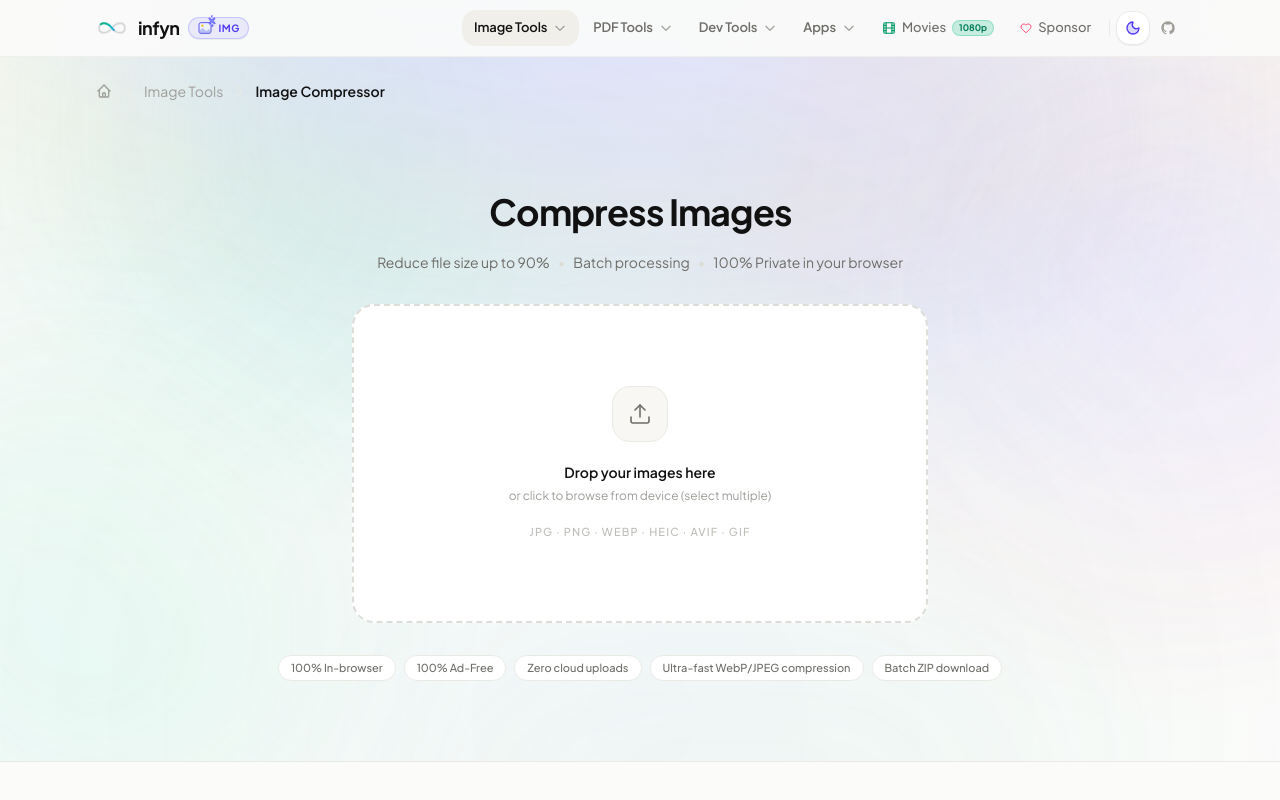
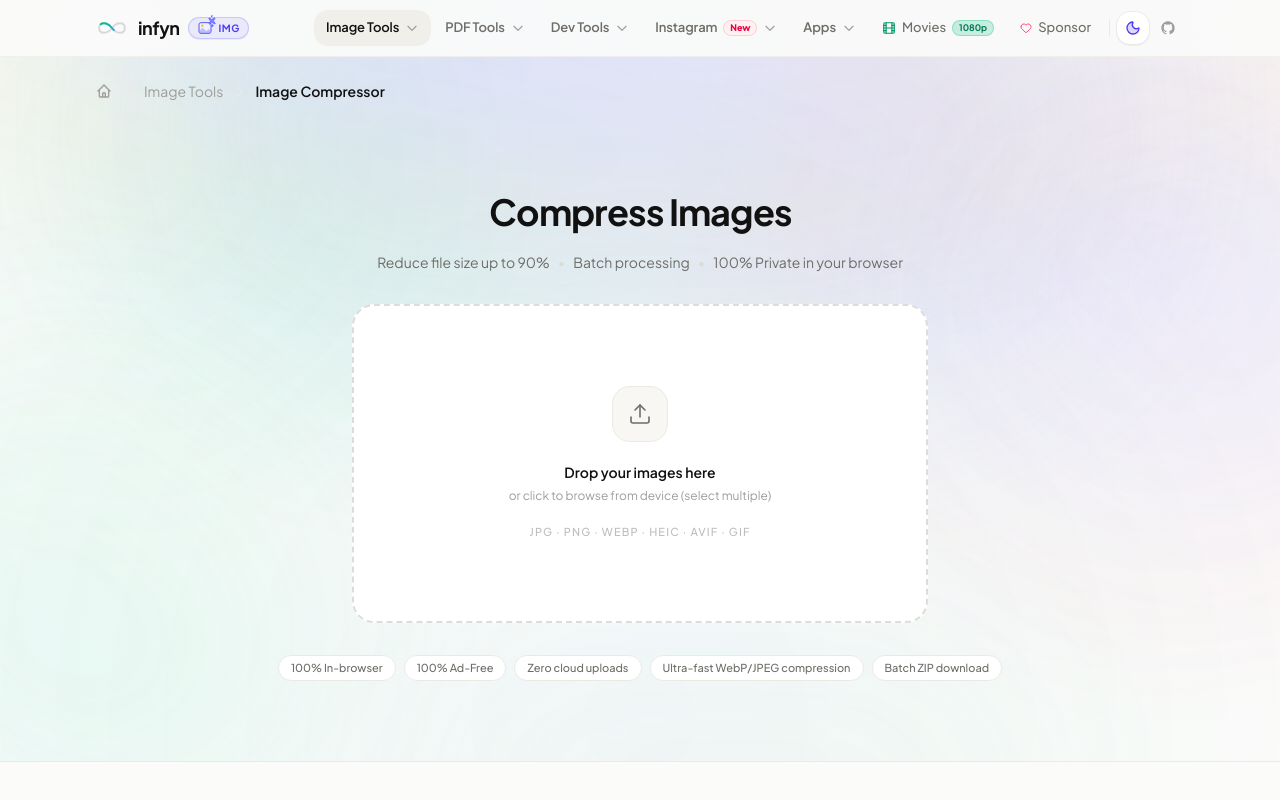
Before and after one commit to imvicky69/infyn, a Next.js app: page /image/compressor in a window 1280 px wide. Shown: the top 800 px of the page. Built offline with nearby package versions, Linux system fonts and the light colour scheme.

Commit message:
feat(navbar): add dedicated Instagram dropdown, dynamic route icon, and mobile drawer category

```diff
--- a/src/components/navbar.tsx
+++ b/src/components/navbar.tsx
@@ -31,6 +31,7 @@ import {
   ChevronDown,
   ArrowRight,
   Smile,
+  Video,
 } from "lucide-react";
 import { ThemeToggle } from "@/components/theme-toggle";
 import { AnimatedLogo } from "@/components/animatedLogo";
@@ -47,6 +48,24 @@ function GithubIcon({ className = "h-4 w-4" }: { className?: string }) {
   );
 }
 
+function InstagramIcon({ className = "h-4 w-4" }: { className?: string }) {
+  return (
+    <svg
+      className={className}
+      viewBox="0 0 24 24"
+      fill="none"
+      stroke="currentColor"
+      strokeWidth="2"
+      strokeLinecap="round"
+      strokeLinejoin="round"
+    >
+      <rect x="2" y="2" width="20" height="20" rx="5" ry="5" />
+      <path d="M16 11.37A4 4 0 1 1 12.63 8 4 4 0 0 1 16 11.37z" />
+      <line x1="17.5" y1="6.5" x2="17.51" y2="6.5" />
+    </svg>
+  );
+}
+
 interface NavTool {
   name: string;
   href: string;
@@ -180,6 +199,30 @@ const DEV_TOOLS_NAV: NavTool[] = [
   },
 ];
 
+const INSTAGRAM_NAV: NavTool[] = [
+  {
+    name: "Instagram Hub",
+    href: "/instagram",
+    badge: "Suite",
+    desc: "All Instagram tools, reels & profile DP",
+    icon: <InstagramIcon className="h-4 w-4 text-rose-600 dark:text-rose-400" />,
+  },
+  {
+    name: "Reel Downloader",
+    href: "/instagram/reel-downloader",
+    badge: "HD MP4",
+    desc: "Download Reels, Videos & Audio in browser",
+    icon: <Video className="h-4 w-4 text-rose-600 dark:text-rose-400" />,
+  },
+  {
+    name: "Profile DP Downloader",
+    href: "/instagram/profile-downloader",
+    badge: "HD DP",
+    desc: "Download full-size profile pictures via HTML query",
+    icon: <Images className="h-4 w-4 text-purple-600 dark:text-purple-400" />,
+  },
+];
+
 const APPS_NAV: NavTool[] = [
   {
     name: "Infyn DL",
@@ -191,16 +234,9 @@ const APPS_NAV: NavTool[] = [
   {
     name: "Instagram Tools",
     href: "/instagram",
-    badge: "Hub",
+    badge: "New",
     desc: "Reels & full-size profile picture downloader",
-    icon: <Film className="h-4 w-4" />,
-  },
-  {
-    name: "Instagram Profile DP",
-    href: "/instagram/profile-downloader",
-    badge: "New",
-    desc: "Download full-size Instagram profile photos in HD",
-    icon: <Images className="h-4 w-4" />,
+    icon: <InstagramIcon className="h-4 w-4 text-rose-600 dark:text-rose-400" />,
   },
   {
     name: "Smiley PDF",
@@ -269,6 +305,19 @@ const MOBILE_NAV_ITEMS: MobileNavItem[] = [
     badgeClass:
       "bg-amber-50 dark:bg-amber-950/50 text-amber-700 dark:text-amber-300 border-amber-200/80 dark:border-amber-800/60",
     tools: DEV_TOOLS_NAV,
+  },
+  {
+    id: "instagram",
+    name: "Instagram Tools",
+    href: "/instagram",
+    subtitle: "2 tools · Reel downloader & profile DP viewer",
+    icon: <InstagramIcon className="h-4 w-4" />,
+    iconBoxClass:
+      "bg-rose-50 dark:bg-rose-950/50 border border-rose-200/70 dark:border-rose-800/50 text-rose-600 dark:text-rose-400",
+    badge: "New",
+    badgeClass:
+      "bg-rose-50 dark:bg-rose-950/50 text-rose-700 dark:text-rose-300 border-rose-200/80 dark:border-rose-800/60",
+    tools: INSTAGRAM_NAV,
   },
   {
     id: "apps",
@@ -667,7 +716,29 @@ function ContributingNavIcon() {
   );
 }
 
+function InstagramNavIcon() {
+  return (
+    <motion.div
+      key="route-icon-instagram"
+      initial={{ scale: 0.6, opacity: 0, x: -4 }}
+      animate={{ scale: 1, opacity: 1, x: 0 }}
+      exit={{ scale: 0.6, opacity: 0, x: -4 }}
+      transition={{ duration: 0.22, ease: "easeOut" }}
+      className="flex items-center gap-1.5 px-2 py-0.5 rounded-full bg-rose-500/10 dark:bg-rose-400/10 border border-rose-500/25 text-rose-600 dark:text-rose-400 shadow-2xs select-none"
+      title="Instagram Tools"
+    >
+      <div className="relative h-4 w-4 flex items-center justify-center shrink-0">
+        <InstagramIcon className="h-3.5 w-3.5" />
+      </div>
+      <span className="text-[10px] font-bold tracking-wider">INSTA</span>
+    </motion.div>
+  );
+}
+
 function DynamicRouteIcon({ pathname }: { pathname: string }) {
+  if (pathname.startsWith("/instagram")) {
+    return <InstagramNavIcon />;
+  }
   if (pathname.startsWith("/movies")) {
     return <MoviePopcornIcon />;
   }
@@ -702,6 +773,7 @@ export function Navbar() {
   const [imageDropdownOpen, setImageDropdownOpen] = useState(false);
   const [pdfDropdownOpen, setPdfDropdownOpen] = useState(false);
   const [devDropdownOpen, setDevDropdownOpen] = useState(false);
+  const [instagramDropdownOpen, setInstagramDropdownOpen] = useState(false);
   const [appsDropdownOpen, setAppsDropdownOpen] = useState(false);
   const [mobileMenuOpen, setMobileMenuOpen] = useState(false);
   const [expandedCategory, setExpandedCategory] = useState<string | null>(null);
@@ -712,6 +784,7 @@ export function Navbar() {
     setImageDropdownOpen(false);
     setPdfDropdownOpen(false);
     setDevDropdownOpen(false);
+    setInstagramDropdownOpen(false);
     setAppsDropdownOpen(false);
     setExpandedCategory(null);
   }, [pathname]);
@@ -757,6 +830,7 @@ export function Navbar() {
     if (dropdownTimeoutRef.current) clearTimeout(dropdownTimeoutRef.current);
     setPdfDropdownOpen(false);
     setDevDropdownOpen(false);
+    setInstagramDropdownOpen(false);
     setAppsDropdownOpen(false);
     setImageDropdownOpen(true);
   };
@@ -765,6 +839,7 @@ export function Navbar() {
     if (dropdownTimeoutRef.current) clearTimeout(dropdownTimeoutRef.current);
     setImageDropdownOpen(false);
     setDevDropdownOpen(false);
+    setInstagramDropdownOpen(false);
     setAppsDropdownOpen(false);
     setPdfDropdownOpen(true);
   };
@@ -773,8 +848,18 @@ export function Navbar() {
     if (dropdownTimeoutRef.current) clearTimeout(dropdownTimeoutRef.current);
     setImageDropdownOpen(false);
     setPdfDropdownOpen(false);
+    setInstagramDropdownOpen(false);
     setAppsDropdownOpen(false);
     setDevDropdownOpen(true);
+  };
+
+  const handleInstagramMouseEnter = () => {
+    if (dropdownTimeoutRef.current) clearTimeout(dropdownTimeoutRef.current);
+    setImageDropdownOpen(false);
+    setPdfDropdownOpen(false);
+    setDevDropdownOpen(false);
+    setAppsDropdownOpen(false);
+    setInstagramDropdownOpen(true);
   };
 
   const handleAppsMouseEnter = () => {
@@ -782,6 +867,7 @@ export function Navbar() {
     setImageDropdownOpen(false);
     setPdfDropdownOpen(false);
     setDevDropdownOpen(false);
+    setInstagramDropdownOpen(false);
     setAppsDropdownOpen(true);
   };
 
@@ -790,6 +876,7 @@ export function Navbar() {
       setImageDropdownOpen(false);
       setPdfDropdownOpen(false);
       setDevDropdownOpen(false);
+      setInstagramDropdownOpen(false);
       setAppsDropdownOpen(false);
     }, 180);
   };
@@ -1064,6 +1151,98 @@ export function Navbar() {
                             key={tool.href}
                             href={tool.href}
                             onClick={() => setDevDropdownOpen(false)}
+                            className={`group/item flex items-center gap-3 p-2.5 rounded-xl transition-colors ${
+                              isActive ? "bg-[#F5F4EE]" : "hover:bg-[#F8F8F6]"
+                            }`}
+                          >
+                            <div className="h-8 w-8 rounded-lg bg-[#FBFBFA] border border-[#EAEAE5] flex items-center justify-center text-[#111111] shrink-0">
+                              {tool.icon}
+                            </div>
+                            <div className="min-w-0 flex-1">
+                              <div className="flex items-center justify-between gap-2">
+                                <span className="font-semibold text-[13px] text-[#111111] truncate tracking-[-0.01em]">
+                                  {tool.name}
+                                </span>
+                                {tool.badge && (
+                                  <span className="text-[9px] font-bold px-1.5 py-0.5 rounded-full bg-[#F5F4EE] text-[#6E6D68] border border-[#EAEAE5] shrink-0">
+                                    {tool.badge}
+                                  </span>
+                                )}
+                              </div>
+                              <p className="text-[11px] text-[#9E9D98] truncate mt-0.5">{tool.desc}</p>
+                            </div>
+                          </Link>
+                        );
+                      })}
+                    </div>
+                  </motion.div>
+                )}
+              </AnimatePresence>
+            </div>
+
+            {/* Instagram dropdown */}
+            <div
+              className="relative"
+              onMouseEnter={handleInstagramMouseEnter}
+              onMouseLeave={handleMouseLeave}
+            >
+              <Link
+                href="/instagram"
+                onClick={() => setInstagramDropdownOpen(false)}
+                className={`inline-flex items-center gap-1.5 px-3 py-2 rounded-xl text-[13px] font-semibold transition-all cursor-pointer tracking-[-0.01em] ${
+                  instagramDropdownOpen || pathname.startsWith("/instagram")
+                    ? "bg-[#F0EFEA] text-[#111111]"
+                    : "text-[#6E6D68] hover:text-[#111111] hover:bg-[#F5F4EE]"
+                }`}
+              >
+                <span>Instagram</span>
+                <span className="text-[9px] font-extrabold px-1.5 py-0.2 rounded-full bg-rose-50 dark:bg-rose-950/60 text-rose-600 dark:text-rose-400 border border-rose-200 dark:border-rose-800/60">
+                  New
+                </span>
+                <motion.svg
+                  animate={{ rotate: instagramDropdownOpen ? 180 : 0 }}
+                  transition={{ duration: 0.18, ease: "easeInOut" }}
+                  className="h-3.5 w-3.5 text-[#9E9D98]"
+                  fill="none"
+                  stroke="currentColor"
+                  strokeWidth="2"
+                  viewBox="0 0 24 24"
+                >
+                  <path strokeLinecap="round" strokeLinejoin="round" d="M19 9l-7 7-7-7" />
+                </motion.svg>
+              </Link>
+
+              {/* Instagram Dropdown */}
+              <AnimatePresence>
+                {instagramDropdownOpen && (
+                  <motion.div
+                    initial={{ opacity: 0, y: 8, scale: 0.97 }}
+                    animate={{ opacity: 1, y: 0, scale: 1 }}
+                    exit={{ opacity: 0, y: 8, scale: 0.97 }}
+                    transition={{ duration: 0.15, ease: [0.22, 1, 0.36, 1] }}
+                    className="absolute top-full left-0 mt-2 w-[320px] rounded-2xl bg-white/98 backdrop-blur-2xl border border-[#EAEAE5] shadow-[0_8px_32px_rgba(0,0,0,0.08),0_2px_8px_rgba(0,0,0,0.04)] p-2 z-50"
+                  >
+                    <div className="px-3 py-2 flex items-center justify-between border-b border-[#F5F4EE] mb-1">
+                      <span className="text-[10px] font-bold uppercase tracking-[0.1em] text-[#9E9D98]">
+                        Instagram Suite
+                      </span>
+                      <Link
+                        href="/instagram"
+                        onClick={() => setInstagramDropdownOpen(false)}
+                        className="text-[11px] font-bold text-[#111111] hover:underline"
+                      >
+                        View Hub →
+                      </Link>
+                    </div>
+
+                    <div className="space-y-0.5">
+                      {INSTAGRAM_NAV.map((tool) => {
+                        const isActive = pathname === tool.href;
+                        return (
+                          <Link
+                            key={tool.href}
+                            href={tool.href}
+                            onClick={() => setInstagramDropdownOpen(false)}
                             className={`group/item flex items-center gap-3 p-2.5 rounded-xl transition-colors ${
                               isActive ? "bg-[#F5F4EE]" : "hover:bg-[#F8F8F6]"
                             }`}
```
